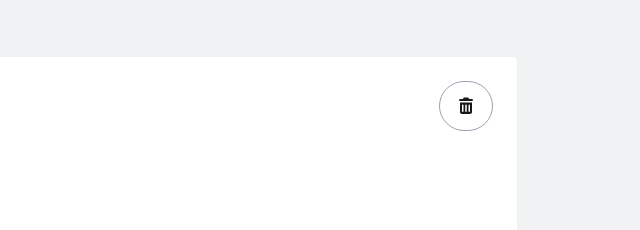
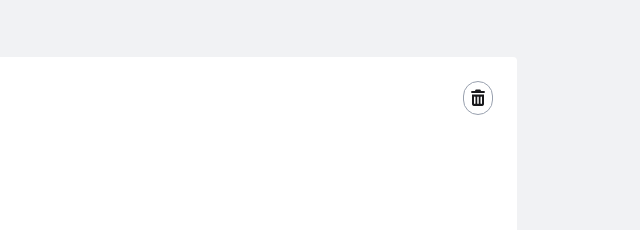
Before and after one commit to armanvay/P-B-Ass-4, a plain HTML site: page index.html in a window 1280 px wide. Shown: the part 300-530 px from the top of the page, 635-1275 px from the left. Drawn offline with nearby package versions, Linux system fonts and the light colour scheme.

Commit message:
at last commit

```diff
--- a/index.html
+++ b/index.html
@@ -126,7 +126,7 @@
             </div>
           </div>
           <div class="">
-            <p class="del border flex justify-center border-gray-400 cursor-pointer  p-4  rounded-full">
+            <p class="del border  border-gray-400 cursor-pointer  p-1  rounded-full">
               <i class=" fa-solid fa-trash-can"></i>
             </p>
           </div>
```
